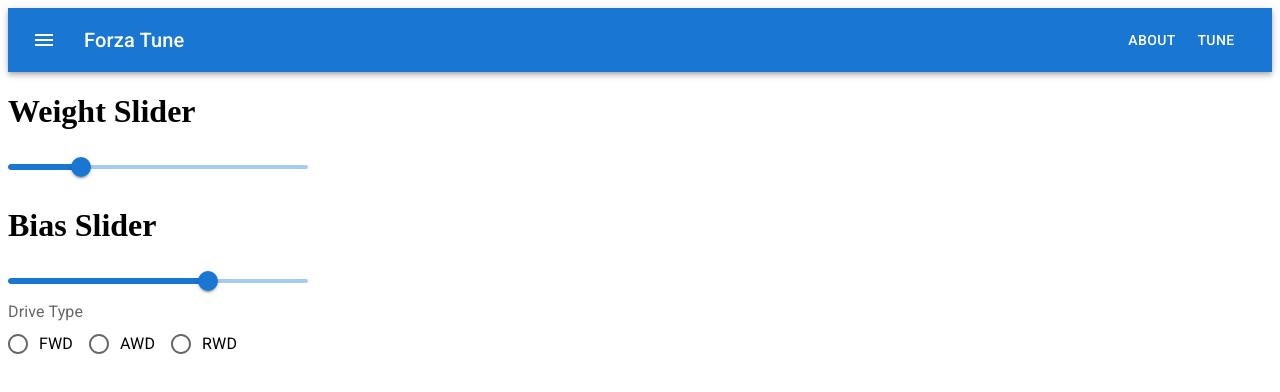
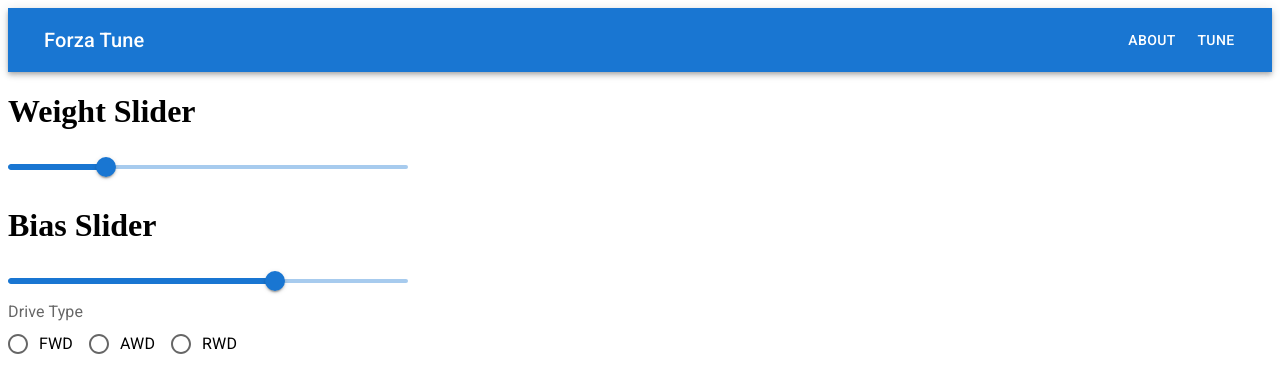
Before and after one commit to murraydeam/ForzaQuickTune, a React (Create React App) app in the folder frontend/: page / in a window 1280 px wide. Shown: the top 392 px of the page. Built offline with nearby package versions, Linux system fonts and the light colour scheme.

Commit message:
base components added, Slider input box next

```diff
--- a/frontend/src/App.js
+++ b/frontend/src/App.js
@@ -1,18 +1,17 @@
-import Sliders from "./components/Sliders"
+import Sliders from "./components/Sliders";
 import Navbar from "./components/Navbar";
-import Drivetype from "./components/Drivetype"
+import Drivetype from "./components/Drivetype";
 
 function App() {
   return (
     <div className="Container">
-      <Navbar />
-      <Sliders />
-      <Drivetype />
-
-
-
-
-
+      <div className="navbar">
+        <Navbar />
+      </div>
+      <div className="body">
+        <Sliders />
+        <Drivetype />
+      </div>
     </div>
   );
 }
--- a/frontend/src/components/Drivetype.jsx
+++ b/frontend/src/components/Drivetype.jsx
@@ -7,7 +7,7 @@ import FormLabel from '@mui/material/FormLabel';
 
 export default function RowRadioButtonsGroup() {
   return (
-    <FormControl>
+    <FormControl >
       <FormLabel id="demo-row-radio-buttons-group-label">Drive Type</FormLabel>
       <RadioGroup
         row
--- a/frontend/src/components/Navbar.jsx
+++ b/frontend/src/components/Navbar.jsx
@@ -1,11 +1,10 @@
-import * as React from 'react';
-import AppBar from '@mui/material/AppBar';
-import Box from '@mui/material/Box';
-import Toolbar from '@mui/material/Toolbar';
-import Typography from '@mui/material/Typography';
-import Button from '@mui/material/Button';
-import IconButton from '@mui/material/IconButton';
-import MenuIcon from '@mui/icons-material/Menu';
+import * as React from "react";
+import AppBar from "@mui/material/AppBar";
+import Box from "@mui/material/Box";
+import Toolbar from "@mui/material/Toolbar";
+import Typography from "@mui/material/Typography";
+import Button from "@mui/material/Button";
+import IconButton from "@mui/material/IconButton";
 
 export default function ButtonAppBar() {
   return (
@@ -17,10 +16,8 @@ export default function ButtonAppBar() {
             edge="start"
             color="inherit"
             aria-label="menu"
-            sx={{ mr: 2 }}
-          >
-            <MenuIcon />
-          </IconButton>
+            sx={{ mr: 0 }}
+          ></IconButton>
           <Typography variant="h6" component="div" sx={{ flexGrow: 1 }}>
             Forza Tune
           </Typography>
--- a/frontend/src/components/Sliders.js
+++ b/frontend/src/components/Sliders.js
@@ -1,13 +1,18 @@
 import * as React from "react";
-
 import Box from "@mui/material/Box";
 import Slider from "@mui/material/Slider";
+import MuiInput from '@mui/material/Input';
+import Typography from '@mui/material/Typography';
+import Grid from '@mui/material/Grid';
+
+
+
 
 
 export default function SliderSizes() {
   return (
     <div className="sliders">
-      <Box width={300}>
+      <Box width={400}>
         <div className="weight-slider">
           <h1>Weight Slider</h1>
           <Slider
--- a/frontend/src/index.css
+++ b/frontend/src/index.css
@@ -16,3 +16,6 @@
 .MuiSlider-root:hover {
   color: #2e8b57;
 }
+
+.body {
+}
```
